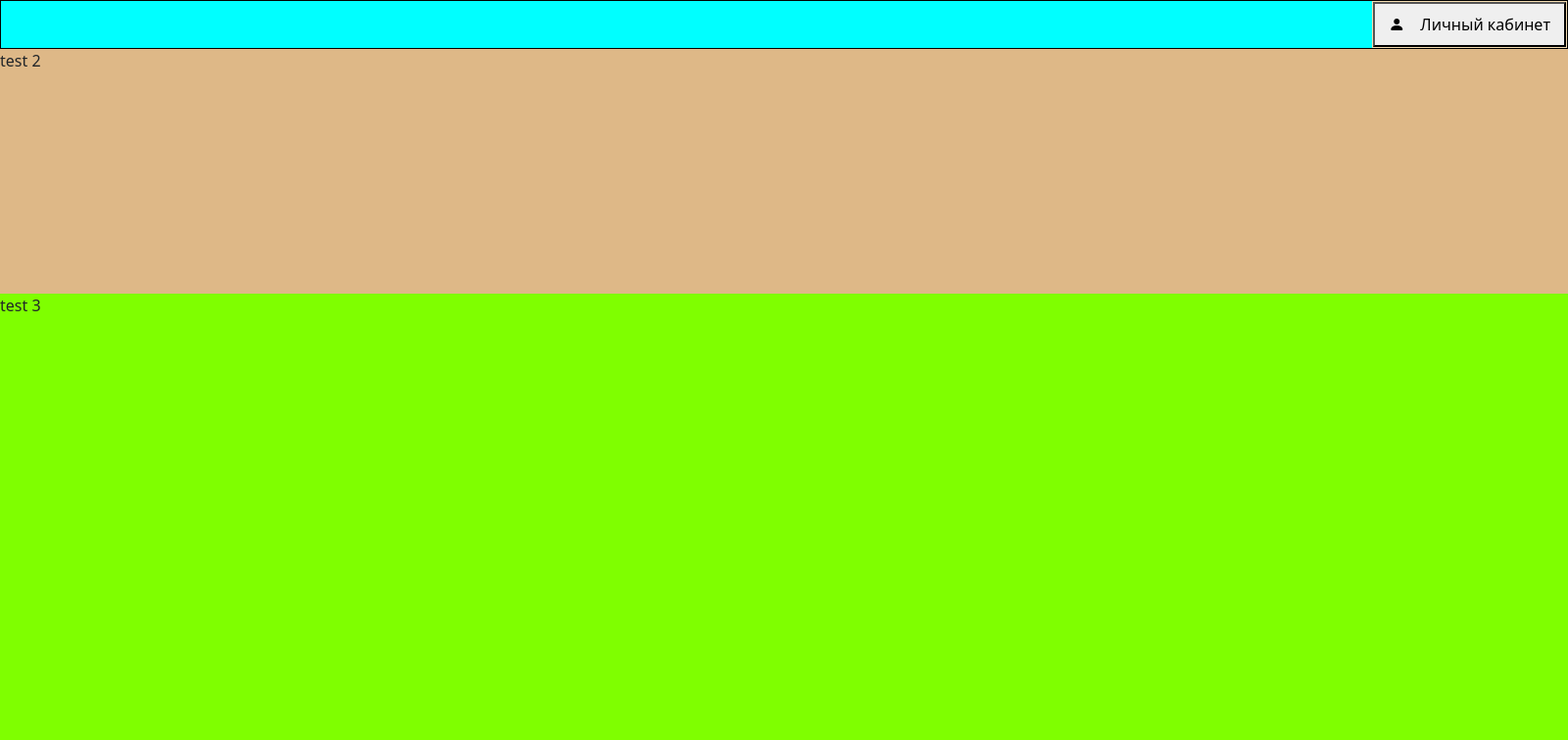
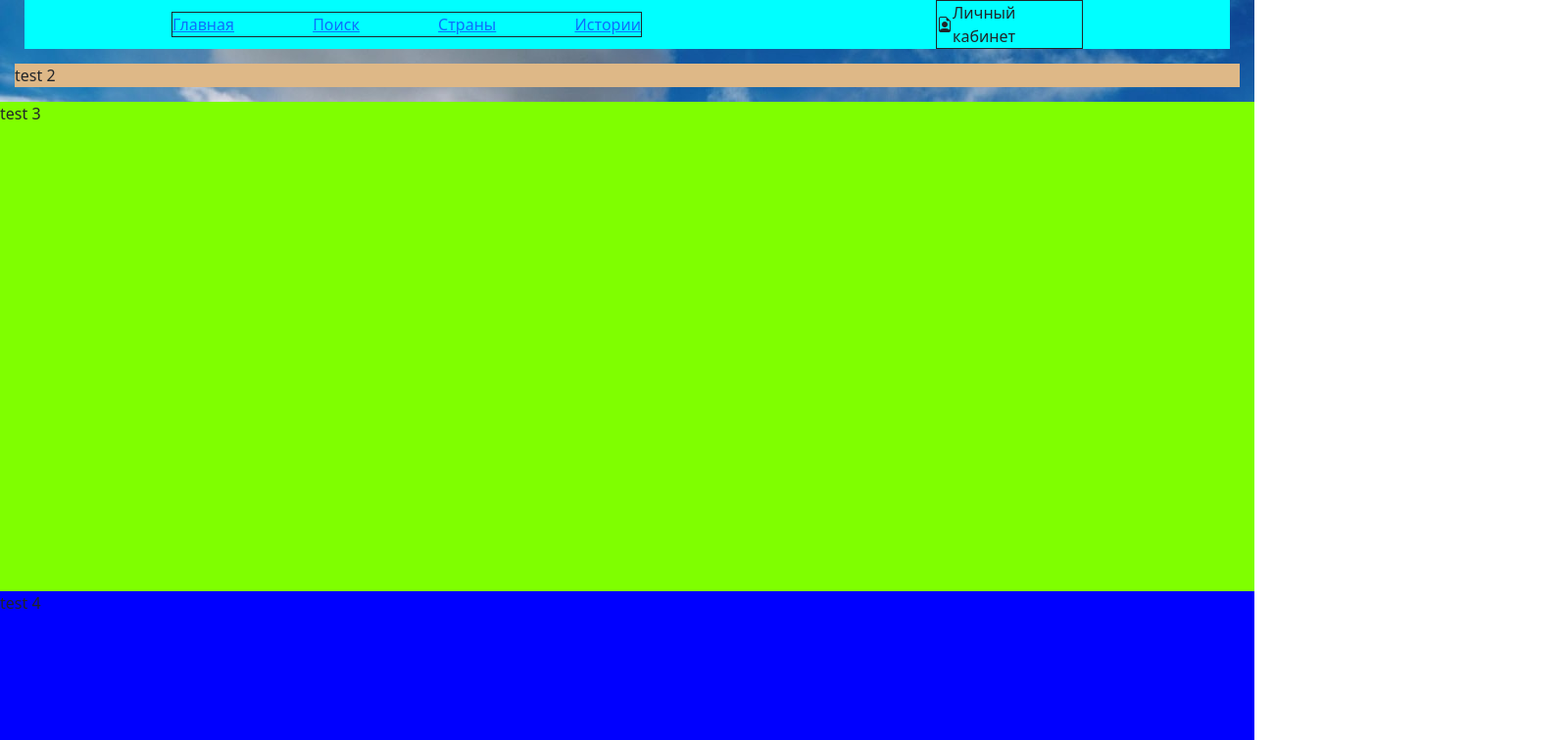
Before and after one commit to Gammani/super-test, a React (Create React App) app: page / in a window 1280 px wide. Shown: the top 756 px of the page at 98% size, 1600 px wide, since content can reach past the window. Built offline with nearby package versions, Linux system fonts and the light colour scheme.

Commit message:
refactoring Header

```diff
--- a/src/app/App.module.css
+++ b/src/app/App.module.css
@@ -1,13 +1,7 @@
 .background{
-    background-image: url("img/background.jpg");
-
+    background: url("img/background.jpg") no-repeat;
 }
 
 .app {
-    display: flex;
-    margin: 0 auto;
-    width: 1600px;
-    flex-direction: column;
-    justify-content: space-between;
-    background-color: dimgrey;
+
 }
--- a/src/app/components/header/Header.module.css
+++ b/src/app/components/header/Header.module.css
@@ -1,21 +1,8 @@
 .header {
     display: flex;
+    justify-content: space-around;
+    align-items: center;
     height: 50px;
+    margin: 0px 25px 15px 25px;
     background-color: aqua;
-    justify-content: flex-end;
-    border: solid 1px black;
 }
-
-.login {
-    border: solid 1px wheat;
-}
-
-.text {
-    margin: 8px;
-    display: inline-block;
-}
-
-.logon {
-    margin: 8px;
-    display: inline-block;
-}
--- a/src/app/components/header/Header.tsx
+++ b/src/app/components/header/Header.tsx
@@ -1,17 +1,13 @@
 import React from "react";
 import s from "./Header.module.css";
+import Navheader from "./navheader/Navheader";
+import Navlogin from "./navlogin/Navlogin";
 
 const Header = () => {
     return (
         <div className={s.header}>
-            <div className={s.login}>
-                <button>
-                    <div className={s.logon}>
-                        <i className="bi bi-person-fill"></i>
-                    </div>
-                    <div className={s.text}>Личный кабинет</div>
-                </button>
-            </div>
+            <Navheader />
+            <Navlogin />
         </div>
     )
 }
--- /dev/null
+++ b/src/app/components/header/navheader/Navheader.module.css
@@ -0,0 +1,7 @@
+.nav_header {
+    display: flex;
+    justify-content: space-between;
+    align-items: center;
+    width: 480px;
+    border: solid 1px;
+}
--- /dev/null
+++ b/src/app/components/header/navheader/Navheader.tsx
@@ -0,0 +1,15 @@
+import React from "react";
+import s from "./Navheader.module.css"
+
+const Navheader = () => {
+    return (
+        <div className={s.nav_header}>
+            <a href="">Главная</a>
+            <a href="">Поиск</a>
+            <a href="">Страны</a>
+            <a href="">Истории</a>
+        </div>
+    )
+}
+
+export default Navheader;
--- /dev/null
+++ b/src/app/components/header/navlogin/Navlogin.module.css
@@ -0,0 +1,7 @@
+.nav_login {
+    display: flex;
+    justify-content: space-between;
+    align-items: center;
+    width: 150px;
+    border: solid 1px;
+}
--- /dev/null
+++ b/src/app/components/header/navlogin/Navlogin.tsx
@@ -0,0 +1,15 @@
+import React from "react";
+import s from "./Navlogin.module.css"
+
+const Navlogin = () => {
+    return (
+        <div className={s.nav_login}>
+            <div className={s.nav_login_logo}>
+                <i className="bi bi-file-earmark-person"></i>
+            </div>
+            <div className={s.header_login_text}>Личный кабинет</div>
+        </div>
+    )
+}
+
+export default Navlogin;
--- a/src/app/components/search/Search.module.css
+++ b/src/app/components/search/Search.module.css
@@ -1,4 +1,5 @@
 .search {
-    height: 250px;
+    display: flex;
     background-color: burlywood;
+    margin: 15px;
 }
```
